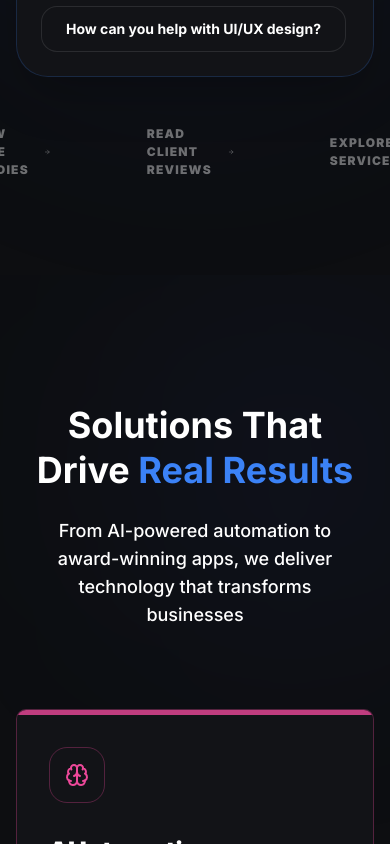
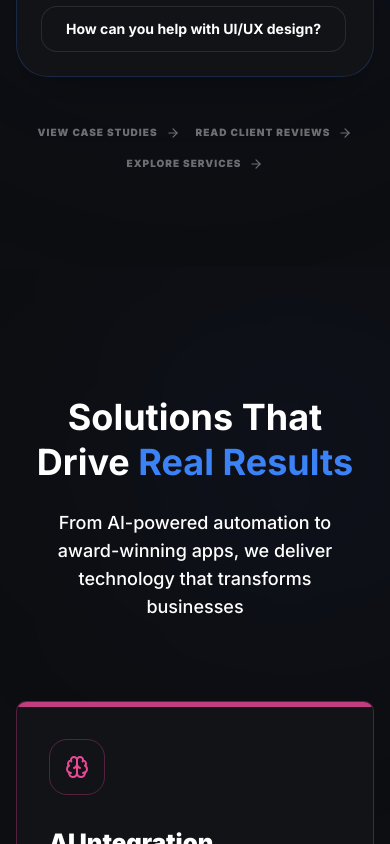
Before and after one commit to abdulahad32479/tech, a Next.js app: page / in a window 390 px wide. Shown: the part 1520-2364 px from the top of the page. Built offline with nearby package versions, Linux system fonts and the light colour scheme.

Commit message:
updated minor

```diff
--- a/app/(home)/chat.tsx
+++ b/app/(home)/chat.tsx
@@ -541,12 +541,12 @@ const Chat = () => {
             </div>
 
             {/* Bottom Navigation Hints */}
-            <div className="mt-12 flex items-center justify-center gap-12 font-black text-[12px] opacity-40 uppercase tracking-widest">
-              <span className="cursor-pointer hover:opacity-100 flex items-center gap-2">View Case Studies <ArrowRight size={14} /></span>
-              <div className="w-1.5 h-1.5 rounded-full bg-foreground" />
-              <span className="cursor-pointer hover:opacity-100 flex items-center gap-2">Read Client Reviews <ArrowRight size={14} /></span>
-              <div className="w-1.5 h-1.5 rounded-full bg-foreground" />
-              <span className="cursor-pointer hover:opacity-100 flex items-center gap-2">Explore Services <ArrowRight size={14} /></span>
+            <div className="mt-12 flex flex-wrap items-center justify-center gap-4 md:gap-12 font-black text-[10px] md:text-[12px] opacity-40 uppercase tracking-widest">
+              <span className="cursor-pointer hover:opacity-100 flex items-center gap-2 whitespace-nowrap">View Case Studies <ArrowRight size={14} /></span>
+              <div className="hidden md:block w-1.5 h-1.5 rounded-full bg-foreground" />
+              <span className="cursor-pointer hover:opacity-100 flex items-center gap-2 whitespace-nowrap">Read Client Reviews <ArrowRight size={14} /></span>
+              <div className="hidden md:block w-1.5 h-1.5 rounded-full bg-foreground" />
+              <span className="cursor-pointer hover:opacity-100 flex items-center gap-2 whitespace-nowrap">Explore Services <ArrowRight size={14} /></span>
             </div>
           </motion.div>
         )}
--- a/app/(home)/technology.tsx
+++ b/app/(home)/technology.tsx
@@ -77,12 +77,12 @@ const Technology = () => {
 
         {/* Custom Tabs */}
         <div className="flex justify-center mb-16 px-4">
-          <div className="flex bg-card p-2 rounded-[20px] border border-border backdrop-blur-sm w-full max-w-2xl justify-between">
+          <div className="flex bg-card p-2 rounded-[20px] border border-border w-full max-w-2xl justify-between overflow-x-auto">
             {tabs.map((tab) => (
               <button
                 key={tab}
                 onClick={() => setActiveTab(tab)}
-                className={`flex-1 py-4 px-2 rounded-[14px] font-black text-sm transition-all duration-300 relative ${
+                className={`flex-1 py-3 md:py-4 px-1 md:px-2 rounded-[14px] font-black text-[10px] md:text-sm transition-all duration-300 relative whitespace-nowrap ${
                   activeTab === tab
                   ? "text-white"
                   : "text-foreground/40 hover:text-foreground/60"
```
